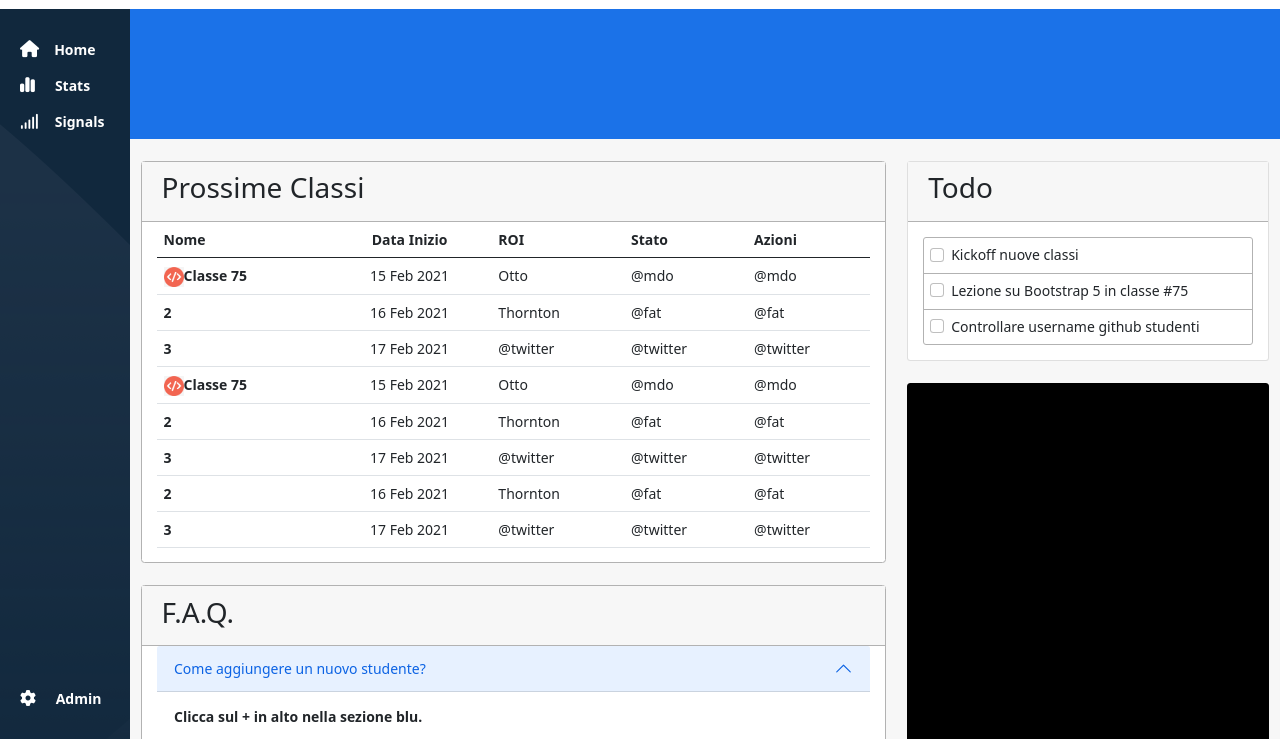
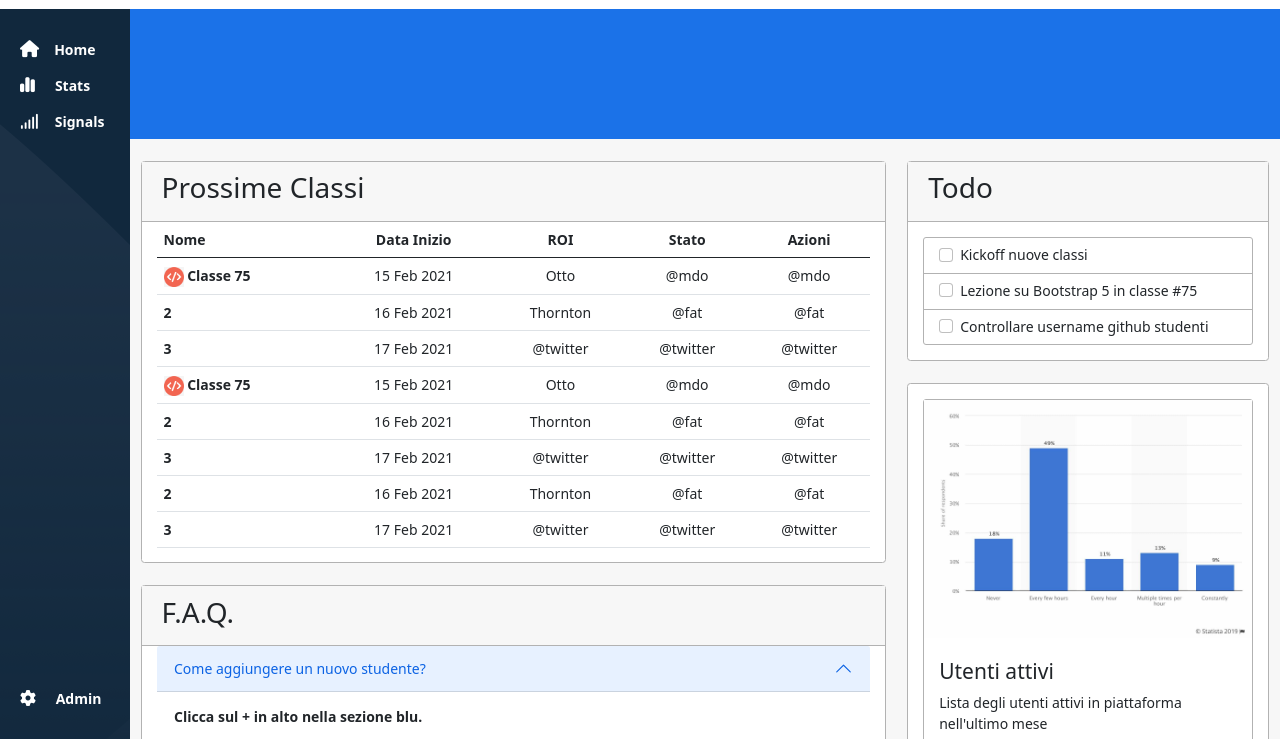
Before and after one commit to imLukePex/html-css-bootstrap-dashboard, a plain HTML site: page index.html in a window 1280 px wide. Shown: the part 61-800 px from the top of the page. Drawn offline with nearby package versions, Linux system fonts and the light colour scheme.

Commit message:
finishing main content

```diff
--- a/css/style.css
+++ b/css/style.css
@@ -1,4 +1,4 @@
-/* General Styles */
+/* GENERAL STYLES */
 * {
     padding: 0;
     margin: 0;
@@ -11,9 +11,7 @@
     font-size: 14px;
 }
 
-
-
-/* Macro Areas Styles */
+/* MACRO AREAS STYLES */
 #top-bar {
     height: 70px;
     display: flex;
@@ -39,49 +37,11 @@
     overflow-y: auto;
 }
 
-/* Main Content Area Styles */
-#main-content .col-content {
-    /* DEBUG */
-    background-color: #1b72e8;
-    min-height: 130px;
-}
-
 #main-content .vspace {
     padding-top: 22px;
 }
 
-#main-content .container-fluid {
-    /* DEBUG */
-    background-color: #f7f7f7;
-    height: 100vh;
-}
-
-#main-content .container-fluid .classes {
-    /* DEBUG */
-    border: 1px solid rgb(178, 178, 178);
-    /* height: 500px; */
-}
-
-#main-content .container-fluid .todo {
-    /* DEBUG */
-    /* background-color: aquamarine; */
-    /* height: 200px; */
-}
-
-#main-content .container-fluid .graphic {
-    /* DEBUG */
-    background-color: black;
-    height: 650px;
-}
-
-#main-content .container-fluid .faq {
-    /* DEBUG */
-    /* background-color: brown;
-    height: 300px; */
-    border: 1px solid rgb(178, 178, 178);
-}
-
-/* HEADER */
+/* TOPBAR */
 .navbar {
     width: 100%;
 }
@@ -194,7 +154,12 @@ ol, ul {
     display: none;
 }
 
-/* MAIN CONTENT */
+/* GENERAL MAIN CONTENT STYLES */
+
+#main-content .container-fluid .classes, #main-content .container-fluid .faq, #main-content .container-fluid .todo, #main-content .container-fluid .active-members {
+    border: 1px solid rgb(178, 178, 178);
+}
+
 .box-title {
     height: 60px;
     background-color: #f7f7f7;
@@ -207,39 +172,79 @@ ol, ul {
     margin-left: 20px;
 }
 
+/* Container Fluid Styles */
+#main-content .container-fluid {
+    /* DEBUG */
+    background-color: #f7f7f7;
+}
+
+/* Boolean Bar Styles */
+#main-content .col-content {
+    /* DEBUG */
+    background-color: #1b72e8;
+    min-height: 130px;
+}
+
+/* Table Prossime Classi Styles */
+.table-container {
+    padding: 0 15px;
+}
+
 .avatar-table {
     width: 20px;
-}
-
-.table-container {
-    padding: 0 15px;
 }
 
 th {
     padding: 1rem 0 0 0;
 }
 
-
+/* Sezione FAQ Styles */
 .accordion-item {
     border: none;
     border-bottom: 1px solid rgba(0,0,0,.125);
 }
 
+/* Sezione Todo Styles */
 .checkbox-container {
     padding: 15px;
-
 }
 
-.checkbox-box {
+.internal-box {
     border: 1px solid rgb(178, 178, 178);
     border-radius: 3px;
 }
 
 .checkbox-content {
-    padding: 6px;
+    padding: 6px 15px;
     border-bottom: 1px solid rgb(178, 178, 178);
 }
 
 .last {
     border-bottom: none;
 }
+
+/* Sezione Active Members Styles */
+.active-members-container {
+    padding: 15px;
+}
+
+.stats-graphic {
+    width: 100%;
+}
+
+.text-active-members {
+    margin-top: 15px;
+}
+
+.title-active-members, .month-box {
+    padding: 6px 15px;
+    border-bottom: 1px solid rgb(178, 178, 178);
+}
+
+.subtitle {
+    margin-bottom: 10px;
+}
+
+.more {
+    padding: 12px 15px;
+}
--- a/index.html
+++ b/index.html
@@ -116,7 +116,7 @@
             <div class="container-fluid">
                 <div class="row vspace">
                     <div class="col-8">
-                        <!-- Table Prossime Classi -->
+                        <!-- Inizio Table Prossime Classi -->
                         <div class="card classes">
                             <div class="row">
                                 <div class="col-12">
@@ -131,75 +131,80 @@
                                     <tr>
                                         <th scope="col">Nome</th>
                                         <th class="text-center" scope="col">Data Inizio</th>
-                                        <th scope="col">ROI</th>
-                                        <th scope="col">Stato</th>
-                                        <th scope="col">Azioni</th>
+                                        <th class="text-center" scope="col">ROI</th>
+                                        <th class="text-center" scope="col">Stato</th>
+                                        <th class="text-center" scope="col">Azioni</th>
                                     </tr>
                                     </thead>
                                     <tbody>
                                     <tr>
-                                        <th scope="row"><img class="avatar-table" src="img/class-avatar.jpg" alt="classe avatar">Classe 75</th>
+                                        <th scope="row">
+                                            <img class="avatar-table" src="img/class-avatar.jpg" alt="classe avatar"> Classe 75
+                                        </th>
                                         <td class="text-center">15 Feb 2021</td>
-                                        <td>Otto</td>
-                                        <td>@mdo</td>
-                                        <td>@mdo</td>
+                                        <td class="text-center">Otto</td>
+                                        <td class="text-center">@mdo</td>
+                                        <td class="text-center">@mdo</td>
                                     </tr>
                                     <tr>
                                         <th scope="row">2</th>
                                         <td class="text-center">16 Feb 2021</td>
-                                        <td>Thornton</td>
-                                        <td>@fat</td>
-                                        <td>@fat</td>
+                                        <td class="text-center">Thornton</td>
+                                        <td class="text-center">@fat</td>
+                                        <td class="text-center">@fat</td>
                                     </tr>
                                     <tr>
                                         <th scope="row">3</th>
                                         <td class="text-center">17 Feb 2021</td>
-                                        <td>@twitter</td>
-                                        <td>@twitter</td>
-                                        <td>@twitter</td>
+                                        <td class="text-center">@twitter</td>
+                                        <td class="text-center">@twitter</td>
+                                        <td class="text-center">@twitter</td>
                                     </tr>
                                     <tr>
-                                        <th scope="row"><img class="avatar-table" src="img/class-avatar.jpg" alt="classe avatar">Classe 75</th>
+                                        <th scope="row">
+                                            <img class="avatar-table" src="img/class-avatar.jpg" alt="classe avatar"> Classe 75
+                                        </th>
                                         <td class="text-center">15 Feb 2021</td>
-                                        <td>Otto</td>
-                                        <td>@mdo</td>
-                                        <td>@mdo</td>
+                                        <td class="text-center">Otto</td>
+                                        <td class="text-center">@mdo</td>
+                                        <td class="text-center">@mdo</td>
                                     </tr>
                                     <tr>
                                         <th scope="row">2</th>
                                         <td class="text-center">16 Feb 2021</td>
-                                        <td>Thornton</td>
-                                        <td>@fat</td>
-                                        <td>@fat</td>
+                                        <td class="text-center">Thornton</td>
+                                        <td class="text-center">@fat</td>
+                                        <td class="text-center">@fat</td>
                                     </tr>
                                     <tr>
                                         <th scope="row">3</th>
                                         <td class="text-center">17 Feb 2021</td>
-                                        <td>@twitter</td>
-                                        <td>@twitter</td>
-                                        <td>@twitter</td>
+                                        <td class="text-center">@twitter</td>
+                                        <td class="text-center">@twitter</td>
+                                        <td class="text-center">@twitter</td>
                                     </tr>
                                     <tr>
                                         <th scope="row">2</th>
                                         <td class="text-center">16 Feb 2021</td>
-                                        <td>Thornton</td>
-                                        <td>@fat</td>
-                                        <td>@fat</td>
+                                        <td class="text-center">Thornton</td>
+                                        <td class="text-center">@fat</td>
+                                        <td class="text-center">@fat</td>
                                     </tr>
                                     <tr>
                                         <th scope="row">3</th>
                                         <td class="text-center">17 Feb 2021</td>
-                                        <td>@twitter</td>
-                                        <td>@twitter</td>
-                                        <td>@twitter</td>
+                                        <td class="text-center">@twitter</td>
+                                        <td class="text-center">@twitter</td>
+                                        <td class="text-center">@twitter</td>
                                     </tr>
                                     </tbody>
                                 </table>
                             </div>
                         </div>
+                        <!-- Fine Table Prossime Classi -->
                         <div class="row vspace">
                             <div class="col-12">
-                                <!-- FAQ -->
+                            <!-- Inizio sezione FAQ -->
                             <div class="card faq">
                                 <div class="row">
                                     <div class="col-12">
@@ -250,6 +255,7 @@
                                     </div>
                                 </div>
                             </div>
+                            <!-- Fine sezione FAQ -->
                         </div>
                     </div>
 
@@ -257,7 +263,7 @@
                         <div class="report">
                             <div class="row">
                                 <div class="col-12">
-                                    <!-- TODO -->
+                                    <!-- Inizio sezione Todo -->
                                     <div class="card todo">
                                         <div class="row">
                                             <div class="col-12">
@@ -267,7 +273,7 @@
                                             </div>
                                         </div>
                                         <div class="checkbox-container">
-                                            <div class="checkbox-box">
+                                            <div class="internal-box">
                                                 <div class="row">
                                                     <div class="col-12">
                                                         <div class="checkbox-content">
@@ -309,10 +315,60 @@
                                             </div>
                                         </div>
                                     </div>
+                                    <!-- Fine sezione Todo -->
                                     <div class="row vspace">
                                         <div class="col-12">
-                                            <!-- Grafico -->
-                                            <div class="card graphic"></div>
+                                            <!-- Inizio Sezione Active Members -->
+                                            <div class="card active-members">
+                                                <div class="active-members-container">
+                                                    <div class="internal-box">
+                                                        <img class="stats-graphic" src="img/stats.jpeg" alt="statistiche">
+                                                        <div class="text-active-members">
+                                                            <div class="row">
+                                                                <div class="col-12">
+                                                                    <div class="title-active-members">
+                                                                        <h4>Utenti attivi</h4>
+                                                                        <div class="subtitle">Lista degli utenti attivi in piattaforma nell'ultimo mese</div>
+                                                                    </div>
+                                                                </div>
+                                                            </div>
+
+                                                            <div class="row">
+                                                                <div class="col-12">
+                                                                    <div class="month-box">
+                                                                        <div class="month">Gennaio: 1200</div>
+                                                                    </div>
+                                                                </div>
+                                                            </div>
+
+                                                            <div class="row">
+                                                                <div class="col-12">
+                                                                    <div class="month-box">
+                                                                        <div class="month">Febbraio: 800</div>
+                                                                    </div>
+                                                                </div>
+                                                            </div>
+
+                                                            <div class="row">
+                                                                <div class="col-12">
+                                                                    <div class="month-box">
+                                                                        <div class="month">Marzo: 1500</div>
+                                                                    </div>
+                                                                </div>
+                                                            </div>
+
+                                                            <div class="row">
+                                                                <div class="col-12">
+                                                                    <div class="more">
+                                                                        <a href="#">Visualizza report approfondito</a>
+                                                                    </div>
+                                                                </div>
+                                                            </div>
+                                                        </div>
+                                                    </div>
+                                                </div>
+                                            </div>
+                                            <!-- Fine Sezione Active Members -->
                                         </div>
                                     </div>
                                 </div>
```
